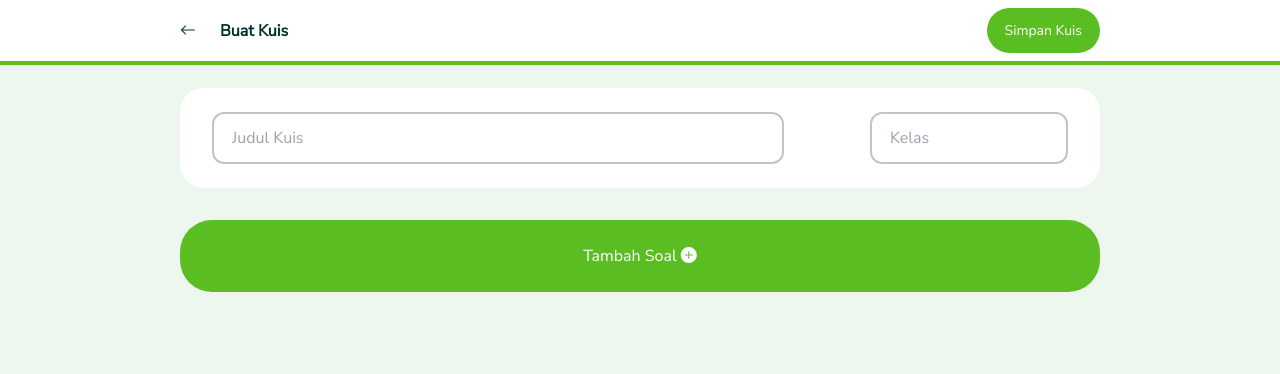
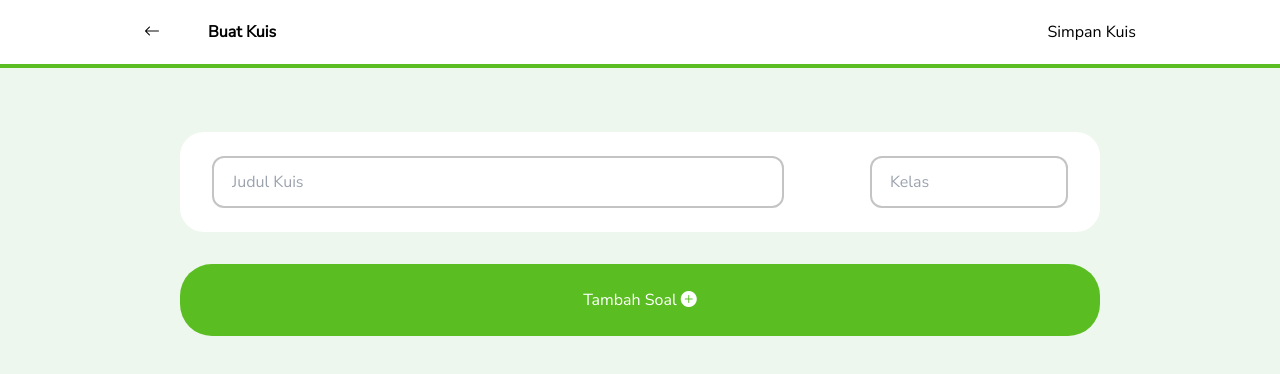
Before and after one commit to SalamPS/netradapt-quiz, a Next.js app: page /kuis/new in a window 1280 px wide. Shown: the top 374 px of the page. Built offline with nearby package versions, Linux system fonts and the light colour scheme.

Commit message:
style(tailwind): Migrated navbar to tailwind

```diff
--- a/app/components/Navbar.jsx
+++ b/app/components/Navbar.jsx
@@ -1,17 +1,19 @@
 import Link from 'next/link'
 import { useRouter } from 'next/navigation'
 
-export default function Navbar ({active, text, actions}) {
+export default function Navbar ({children, title, big, dark, actions}) {
   const router = useRouter()
-  if (active == 'kuis') return (
-    <nav className='quizNavbar' id={text == 'Profil' ? 'profile' : ''}>
-      <div className="left">
+  if (!big) return (
+    <nav className={`py-5 px-36 flex flex-row justify-between border-b-4 border-[#5abe22] ${dark ? 'bg-[#00312d] text-white' : 'bg-white text-black'}`}>
+      <div className="flex flex-row items-center">
         <div onClick={() => {router.back()}}>
-          <i className="bi bi-arrow-left"></i>
+          <i className="bi bi-arrow-left mr-12 cursor-pointer"/>
         </div>
-        <span>{text}</span>
+        <span>
+          <b>{title}</b>
+        </span>
       </div>
-      <div className="right">
+      <div className="flex flex-row items-center">
         {!actions ? '' : actions.map((item,i) => (
           <div className={`action ${item.type}`} key={i} onClick={item.action}>
             {item.text}
@@ -21,16 +23,20 @@ export default function Navbar ({active, text, actions}) {
     </nav>
   )
   else return (
-    <nav className='solid-white'>
-      <div className="left">
-        <h1 className="title">AudioVista</h1>
-
-        <Link href={'kuis/new'} className={`menu${active == 'new' ? ' active' : ''}`}>Buat Kuis</Link>
-        <Link href={'kuis'} className={`menu${active == 'res' ? ' active' : ''}`}>Daftar Kuis</Link>
+    <nav className="py-5 px-36 flex flex-row justify-between border-b-4 border-[#5abe22] bg-white">
+      <div className="left flex flex-row items-center">
+        <h1 className="title text-2xl">
+          <b>
+            <Link href={"/"}>Netradapt</Link>
+            {" | "}
+            {title}
+          </b>
+        </h1>
+        {children}
       </div>
-      <div className="right">
-        <Link href={'profile'} className="act profile">
-          <i className="bi bi-person profile-icon"></i>
+      <div className="right flex flex-row items-center">
+        <Link href={'profile'} className="act flex justify-center items-center text-white rounded-full w-[72px] h-[72px] bg-[#00312d]">
+          <i className="bi bi-person-fill text-2xl"></i>
         </Link>
       </div>
     </nav>
--- a/app/components/QuizProvider.jsx
+++ b/app/components/QuizProvider.jsx
@@ -124,7 +124,7 @@ export default function QuizProvider ({kuisId}) {
   return (
   <QuizContext.Provider
     value={{kuisData, setKuisData, editable, setEditable, setDeleted}}>
-    <Navbar active={'kuis'} text={kuisId ? 'Edit Kuis' : 'Buat Kuis'} actions={navbarActions}/>
+    <Navbar active={'kuis'} title={kuisId ? 'Edit Kuis' : 'Buat Kuis'} actions={navbarActions}/>
     <main>
       <form>
         <div id="head" className="container">
--- a/app/css/main.css
+++ b/app/css/main.css
@@ -1,80 +1,6 @@
-nav {
-  padding: 20px 180px;
-  display: flex;
-  flex-direction: row;
-  justify-content: space-between;
-  border-bottom: solid 4px #5abe22;
-  background-color: #ffffff;
-}
-nav .left {
-  display: flex;
-  flex-direction: row;
-  align-items: center;
-}
-nav .right {
-  display: flex;
-  flex-direction: row;
-  align-items: center;
-}
-nav .act {
-  display: flex;
-  justify-content: center;
-  align-items: center;
-  color: white;
-  border-radius: 50%;
-  aspect-ratio: 1/1;
-}
-nav .act .bi {
-  font-size: 28px;
-}
-nav #tutor {
-  border: solid 4px rgb(197, 197, 197);
-  width: 36px;
-  margin-right: 24px;
-}
-nav .profile {
-  background-color: #00312d;
-  width: 72px;
-}
-nav h1 {
-  font-size: 2rem;
-}
-nav .menu {
-  padding-left: 40px;
-  color: #668381;
-}
-nav .active {
-  color: #00312D;
-  font-weight: bold;
-}
-nav.quizNavbar {
-  max-height: 65px;
-  overflow: hidden;
-  width: 100%;
-  position: fixed;
-}
-nav.quizNavbar span {
-  margin-left: 24px;
-  font-weight: bold;
-}
-nav .action {
-  border-radius: 32px;
-  padding: 12px 18px;
-  font-size: 14px;
-  cursor: pointer;
-  transition: 0.2s;
-}
-nav .action:hover {
-  opacity: 0.9;
-}
-nav .save {
-  color: white;
-  background-color: #5abe22;
-}
-
 main {
   padding: 24px 180px;
-  margin-top: 64px;
+  padding-top: 64px;
 }
 main .container {
   padding: 24px 32px;
--- a/app/dashboard/page.jsx
+++ b/app/dashboard/page.jsx
@@ -9,6 +9,7 @@ import Navbar from "../components/Navbar";
 import "@/app/css/dashboard.css"
 import QuizList from "../components/QuizList";
 import { useEffect, useState } from "react";
+import { useRouter } from "next/navigation";
 
 const Info = () => {
   return (<div className="info">
@@ -24,6 +25,7 @@ const Info = () => {
 export default function Dashboard () {
   const [query, setQuery] = useState({list: [], play: []})
   const [isLoading, setIsLoading] = useState(true);
+  const router = useRouter()
 
   useEffect(() => {
     const data = JSON.parse(localStorage.getItem('logged'))
@@ -46,7 +48,10 @@ export default function Dashboard () {
   }, [])
 
   return (<>
-    <Navbar/>
+    <Navbar title="Quiz" big>
+      <Link href={'kuis/new'} className={`menu ml-10 text-[#668381]`}>Buat Kuis</Link>
+      <Link href={'kuis'} className={`menu ml-10 text-[#668381]`}>Daftar Kuis</Link>
+    </Navbar>
 
     <div id="dashboard" className="container solid-light">
       <Info/>
--- a/app/kuis/[id]/report/page.jsx
+++ b/app/kuis/[id]/report/page.jsx
@@ -49,7 +49,7 @@ export default function KuisMulai ({params}) {
   }
 
   return (<>
-    <Navbar active={'kuis'} text={`Report Kuis ${kuisData.title ? '- ' + kuisData.title : ''}`}/>
+    <Navbar active={'kuis'} title={`Report Kuis ${kuisData.title ? '- ' + kuisData.title : ''}`}/>
     <main>
       <div className="playContainer">
         {kuisData.plays?.map((play,i) => {
--- a/app/kuis/page.jsx
+++ b/app/kuis/page.jsx
@@ -34,7 +34,7 @@ export default function Kuis ({params}) {
   }, [])
 
   return (<>
-    <Navbar active={'kuis'} text={'Daftar Kuis'}/>
+    <Navbar active={'kuis'} title={'Daftar Kuis'}/>
 
     <main>
       <Link id="create" href={'kuis/new'}>
--- a/app/profile/page.jsx
+++ b/app/profile/page.jsx
@@ -70,7 +70,7 @@ export default function Profile({ params }) {
 
   return (
     <>
-      <Navbar active={'kuis'} text={'Profil'} />
+      <Navbar dark title={"Profile"}/>
       <main id='profile' className="profile-main">
         <div className="profile-container">
           <div className="profile-picture">
```
